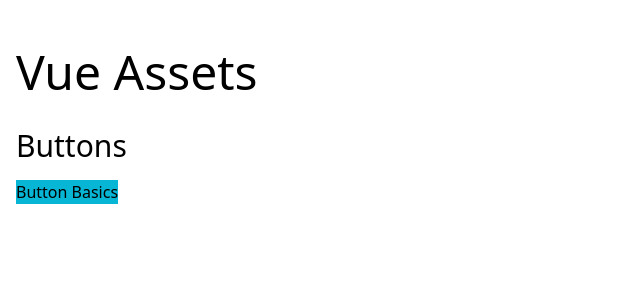
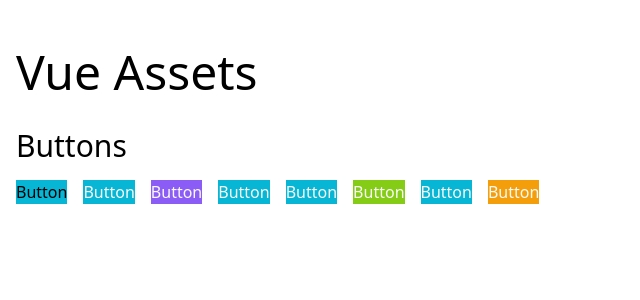
Before and after one commit to ykob/vue-assets, a Vue app: page / in a window 1280 px wide. Shown: the top 300 px of the page, without its empty margins (0-640 px from the left). Built offline with nearby package versions, Linux system fonts and the light colour scheme; the HTML template or start-up script is replaced by a standard one.

Commit message:
added custom color properties.

```diff
--- a/src/views/ViewHome.vue
+++ b/src/views/ViewHome.vue
@@ -1,6 +1,17 @@
 <template>
   <h2 class="mb-4 text-3xl">Buttons</h2>
-  <ButtonBasics> Button Basics </ButtonBasics>
+  <div class="flex gap-4">
+    <ButtonBasics> Button </ButtonBasics>
+    <ButtonBasics class="text-neutral-50 bg-primary-500"> Button </ButtonBasics>
+    <ButtonBasics class="text-neutral-50 bg-secondary-500">
+      Button
+    </ButtonBasics>
+    <ButtonBasics class="text-neutral-50 bg-info-500"> Button </ButtonBasics>
+    <ButtonBasics class="text-neutral-50 bg-accent-500"> Button </ButtonBasics>
+    <ButtonBasics class="text-neutral-50 bg-success-500"> Button </ButtonBasics>
+    <ButtonBasics class="text-neutral-50 bg-danger-500"> Button </ButtonBasics>
+    <ButtonBasics class="text-neutral-50 bg-warning-500"> Button </ButtonBasics>
+  </div>
 </template>
 
 <script lang="ts">
--- a/tailwind.config.js
+++ b/tailwind.config.js
@@ -7,7 +7,13 @@ module.exports = {
       current: 'currentColor',
       transparent: 'transparent',
       primary: colors.cyan,
+      secondary: colors.violet,
+      neutral: colors.stone,
+      info: colors.blue,
+      accent: colors.orange,
+      success: colors.lime,
       danger: colors.red,
+      warning: colors.amber,
     },
     extend: {},
   },
```
